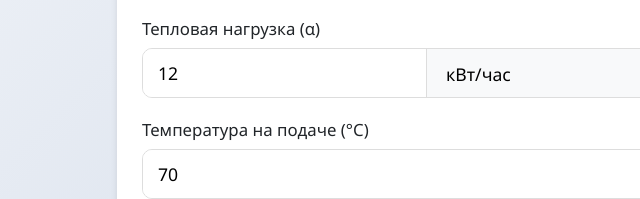
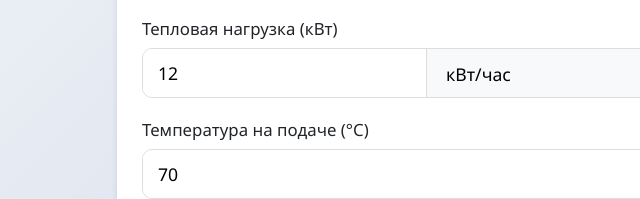
Before and after one commit to galfdesign/soprtrub, a plain HTML site: page index.html in a window 1280 px wide. Shown: the part 286-485 px from the top of the page, 173-813 px from the left. Drawn offline with Linux system fonts and the light colour scheme.

Commit message:
Update index.html

```diff
--- a/index.html
+++ b/index.html
@@ -331,7 +331,7 @@
 
             <div class="tab-content active" id="flow-tab">
                 <div class="input-group">
-                    <label for="heatLoad">Тепловая нагрузка (α)</label>
+                    <label for="heatLoad">Тепловая нагрузка (кВт)</label>
                     <div class="input-field">
                         <input type="number" id="heatLoad" value="12" step="1" placeholder="Введите значение">
                         <select id="heatUnit">
```
